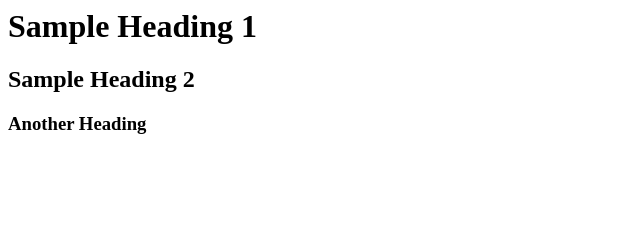
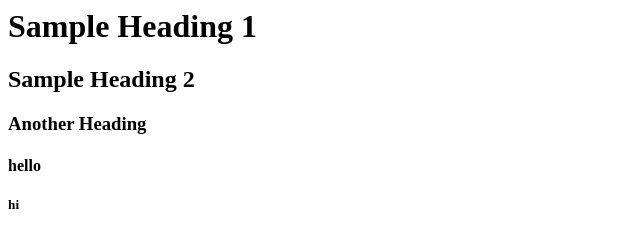
Before and after one commit to howardmah/JD_PracticeA, a plain HTML site: page index.html in a window 1280 px wide. Shown: the full height of the page, 0-640 px from the left. Drawn offline with Linux system fonts and the light colour scheme.

Commit message:
added more headings

```diff
--- a/index.html
+++ b/index.html
@@ -5,5 +5,7 @@
     <h1>Sample Heading 1</h1>
     <h2>Sample Heading 2</h2>
     <h3>Another Heading</h3>
+    <h4>hello</h4>
+    <h5>hi</h5>
 </body>
 </html>
```
